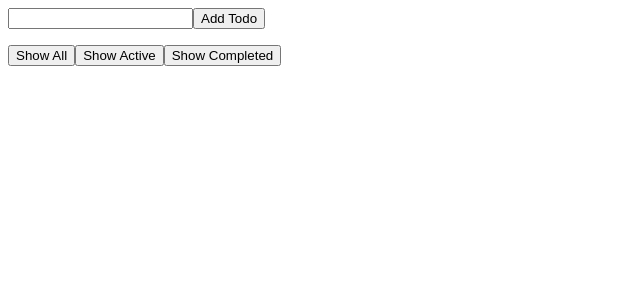
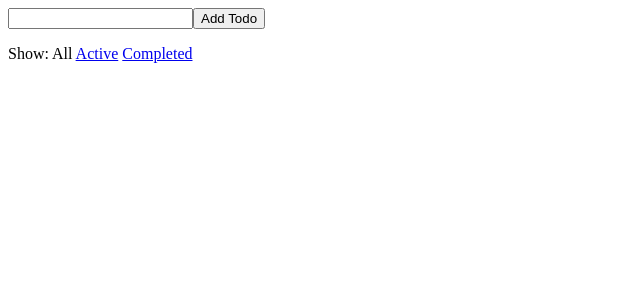
Before and after one commit to habbes/react-todo, a React (Create React App) app: page / in a window 1280 px wide. Shown: the top 300 px of the page, without its empty margins (0-640 px from the left). Built offline with nearby package versions, Linux system fonts and the light colour scheme.

Commit message:
Extract FilterLink component and highlight selected filter

```diff
--- a/src/App.js
+++ b/src/App.js
@@ -65,7 +65,7 @@ export default class App extends React.Component {
                 <Input onAdd={this.handleAdd} />
                 <TodoList todos={ filteredTodos }
                     onItemClick={this.handleItemClick} />
-                <FilterControls onFilter={this.handleFilter} />
+                <FilterControls currentFilter={filter} onFilter={this.handleFilter} />
             </div>
         )
     }
--- a/src/FilterControls.js
+++ b/src/FilterControls.js
@@ -1,16 +1,19 @@
 import React from 'react';
+import FilterLink from './FilterLink';
 
-export default function FilterControls (props) {
-
+export default function FilterControls ({onFilter, currentFilter}) {
     return (
         <div>
-            <button
-                onClick={() => props.onFilter('SHOW_ALL')}>Show All</button>
-            <button
-                onClick={() => props.onFilter('SHOW_ACTIVE')}>Show Active</button>
-            <button
-                onClick={() => props.onFilter('SHOW_COMPLETED')}>Show Completed</button>
+            Show:
+            {' '}
+            <FilterLink filter="SHOW_ALL" onClick={onFilter}
+                currentFilter={currentFilter}>All</FilterLink>
+            {' '}
+            <FilterLink filter="SHOW_ACTIVE" onClick={onFilter}
+                currentFilter={currentFilter}>Active</FilterLink>
+            {' '}
+            <FilterLink filter="SHOW_COMPLETED" onClick={onFilter}
+                currentFilter={currentFilter}>Completed</FilterLink>
         </div>
     );
-
 }
--- /dev/null
+++ b/src/FilterLink.js
@@ -0,0 +1,13 @@
+import React from 'react';
+
+export default function FilterLink (props) {
+    if (props.filter === props.currentFilter) {
+        return <span>{props.children}</span>;
+    }
+    return (
+        <a href="#" onClick={e => {
+            e.preventDefault();
+            props.onClick(props.filter);
+        }}>{props.children}</a>
+    )
+}
```
